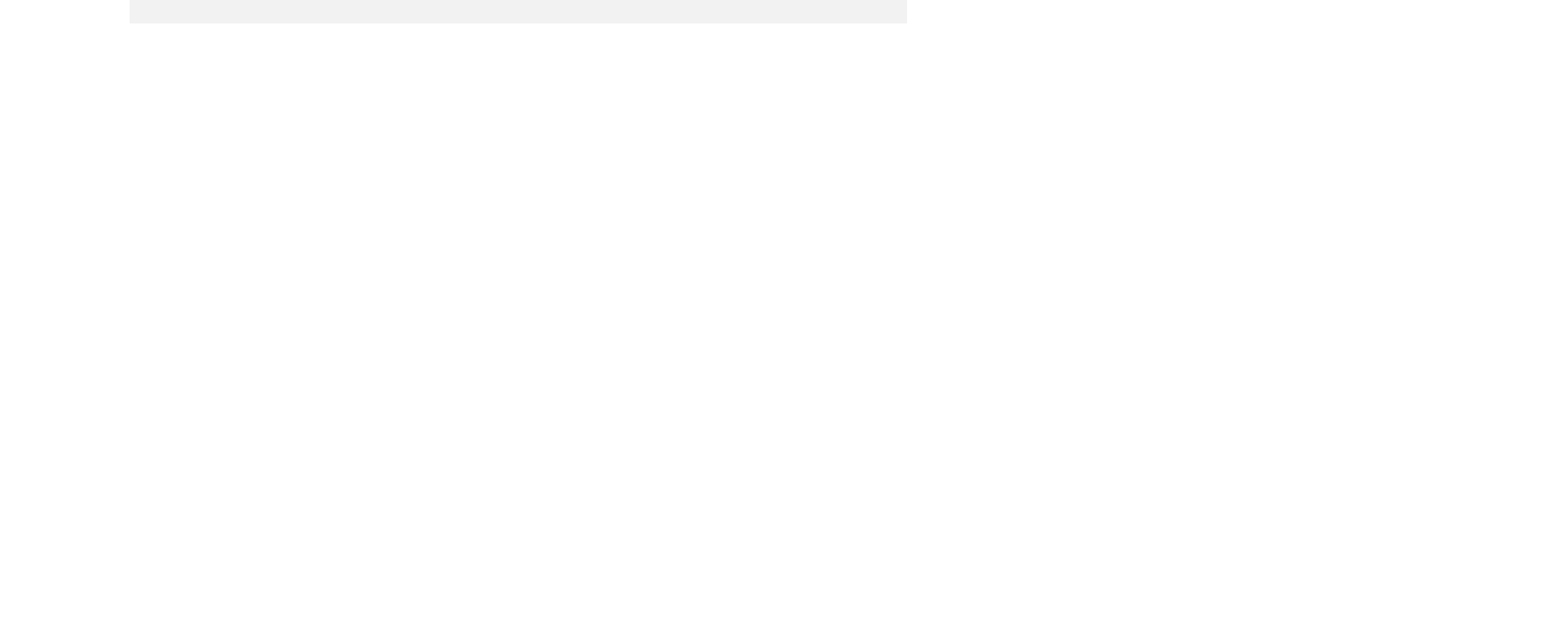
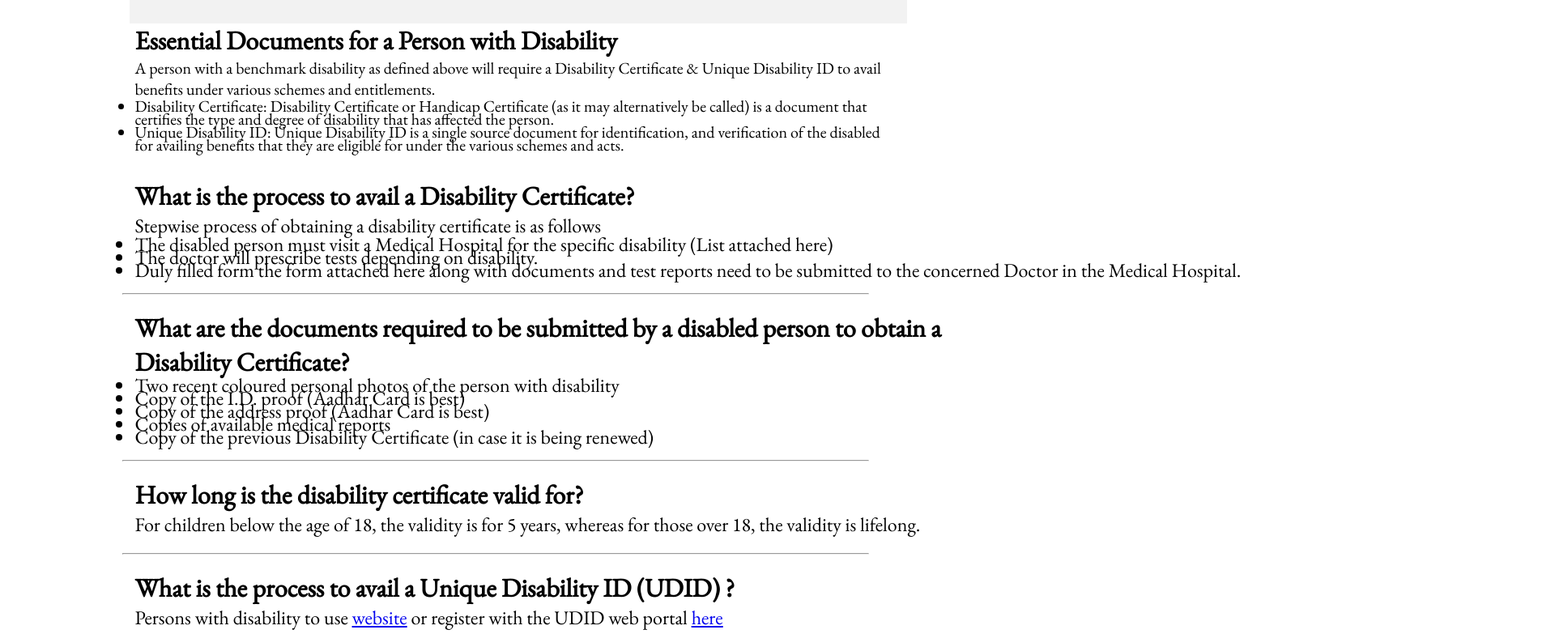
Before and after one commit to pratikk94/disabiityWebsite, a React (Create React App) app: page /essentialDocs in a window 1280 px wide. Shown: the part 263-1046 px from the top of the page at 81% size, 1920 px wide, since content can reach past the window. Before the commit the page ends 940 px from the top, so only its background shows below. Built offline with nearby package versions, Linux system fonts and the light colour scheme.

Commit message:
Essential Docs

```diff
--- a/src/Pages/EssentialDocs.jsx
+++ b/src/Pages/EssentialDocs.jsx
@@ -1,4 +1,5 @@
 import React from "react";
+import FAQ from "../components/faq";
 import Heading from "../components/heading";
 import Strip from "../components/strip";
 
@@ -8,6 +9,80 @@ function EssentialDocs() {
       <Strip />
       <center>
         <Heading title="Essential Docs" />
+        <h1
+          style={{
+            float: "left",
+            width: "100vw",
+            display: "block",
+            marginLeft: "13%",
+            textAlign: "left",
+          }}
+        >
+          <strong>Essential Documents for a Person with Disability</strong>
+        </h1>
+        <div style={{ width: "100vw", height: "24vh" }}>
+          <p
+            style={{
+              float: "left",
+              width: "72vw",
+              display: "block",
+              marginLeft: "13%",
+              textAlign: "left",
+              fontSize: "20px",
+            }}
+          >
+            A person with a benchmark disability as defined above will require a
+            Disability Certificate & Unique Disability ID to avail benefits
+            under various schemes and entitlements.
+            <ul>
+              <li>
+                Disability Certificate: Disability Certificate or Handicap
+                Certificate (as it may alternatively be called) is a document
+                that certifies the type and degree of disability that has
+                affected the person.
+              </li>
+              <li>
+                {" "}
+                Unique Disability ID: Unique Disability ID is a single source
+                document for identification, and verification of the disabled
+                for availing benefits that they are eligible for under the
+                various schemes and acts.
+              </li>
+            </ul>
+          </p>
+        </div>
+        <div style={{ float: "left", marginLeft: "13%" }}>
+          <FAQ
+            question="What is the process to avail a Disability Certificate?"
+            answer="Stepwise process of obtaining a disability certificate is as follows<ul><li>The disabled person must visit a Medical Hospital for the specific disability (List attached here)</li><li>The doctor will prescribe tests depending on disability.</li><li>Duly filled form the form attached here along with documents and test reports need to be submitted to the concerned Doctor in the Medical Hospital.</li></ul>"
+          />
+          <FAQ
+            question="What are the documents required to be submitted by a disabled person to obtain a Disability Certificate?"
+            answer="<ul><li>Two recent coloured personal photos of the person with disability</li><li>Copy of the I.D. proof (Aadhar Card is best)</li><li>Copy of the address proof (Aadhar Card is best)</li><li>Copies of available medical reports</li><li>Copy of the previous Disability Certificate (in case it is being renewed)</li><ul>"
+          />
+          <FAQ
+            question="How long is the disability certificate valid for?"
+            answer="For children below the age of 18, the validity is for 5 years, whereas for those over 18, the validity is lifelong."
+          />
+          <FAQ
+            question="What is the process to avail a Unique Disability ID (UDID) ?"
+            answer="Persons with disability to use <a href = 'https://www.swavlambancard.gov.in/'>website</a> or register with the UDID web portal <a href = 'https://www.swavlambancard.gov.in/pwd/application.'>here</a><br/>Using Enrolment Number / UDID Number and Date of Birth, log into the system and click “Apply online for Disability Certificate”. Read instructions and fill out the online application.<br/>To apply offline, fill out the form as placed inAnnexure 2. It can also be downloaded from <a href = 'https://www.swavlambancard.gov.in/'>here</a>. After filling the application form with personal details, address details, disability details, employment details and identity details, it should be submitted at the District Disability Rehabilitation Centres (DDRC) along with the required documents as mentioned in point 5 below."
+          />
+          <FAQ
+            question="Is it mandatory to get a UDID?"
+            answer="UDID certificate is not mandatory for availing any direct benefits for PwDs whereas Disability Certificate is."
+          />
+
+          <FAQ
+            question="What are the documents required to be submitted by a disabled person to obtain a UDID??"
+            answer="<ul><li>Scanned copy of recent colour photo.</li><li>Scanned image of signature (Optional)</li><li>Scanned copy of Address Proof (Aadhar/Driving Licence/State Domicile etc.)</li><li>Scanned copy of Identity Proof (Aadhar Card/PAN Card/Driving Licence etc.)</li><li>Scanned copy of Disability Certificate (Only for those Persons with Disability who have been issued Disability Certificates by the respective Medical boards constituted at a State or District level. Disability wise list of medical authorities is placed here)</li>"
+          />
+
+          <FAQ
+            question="Why is the Government encouraging Disabled Persons to get the UDID card?"
+            answer="The UDID Card will help in streamlining the tracking of the physical and financial progress of beneficiaries at all levels of hierarchy of implementation - from village level, block level, district level, state level right upto the national level."
+          />
+        </div>
       </center>
     </div>
   );
--- /dev/null
+++ b/src/components/faq.jsx
@@ -0,0 +1,37 @@
+import parse from "html-react-parser";
+export default function FAQ(props) {
+  return (
+    <div style={{ float: "left" }}>
+      <p
+        style={{
+          float: "left",
+          fontSize: "32px",
+          width: "80vw",
+          textAlign: "left",
+        }}
+      >
+        <strong>{props.question}</strong>
+      </p>
+      <p
+        style={{
+          float: "left",
+          fontSize: "24px",
+          textAlign: "left",
+          marginBottom: "20px",
+          width: "70vw",
+        }}
+      >
+        <pre>{parse(props.answer)}</pre>
+      </p>
+      <hr
+        style={{
+          width: "72vw",
+
+          marginLeft: "-20%",
+          marginTop: "20px",
+          marginBottom: "20px",
+        }}
+      />
+    </div>
+  );
+}
```
